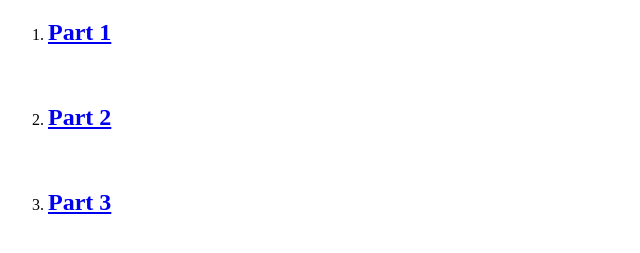
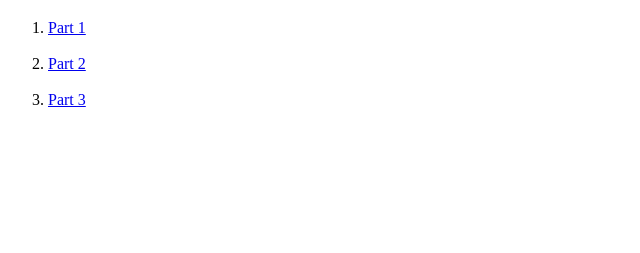
Before and after one commit to MostafaAbdelrahman82/Brainnest_first_week, a plain HTML site: page index.html in a window 1280 px wide. Shown: the part 61-314 px from the top of the page, without its empty margins (0-640 px from the left). Drawn offline with Linux system fonts and the light colour scheme.

Commit message:
Add files via upload

```diff
--- a/index.html
+++ b/index.html
@@ -11,15 +11,9 @@
 <body>
     <h1>Assignment Tasks</h1>
     <ol>
-        <li><a href="./Lists/Part1-Lists.html">
-                <h2>Part 1</h2></a>
-        </li><br>
-        <li><a href="./Links-and-Images/index.html">
-                <h2>Part 2</h2></a>
-        </li><br>
-        <li><a href="./Main_Project/home.html">
-                <h2>Part 3</h2></a>
-        </li>
+        <li><a href="./Lists/Part1-Lists.html">Part 1</a></li><br>
+        <li><a href="./Links-and-Images/index.html">Part 2</a></li><br>
+        <li><a href="./Main_Project/home.html">Part 3</a></li>
     </ol>
 </body>
 
```
